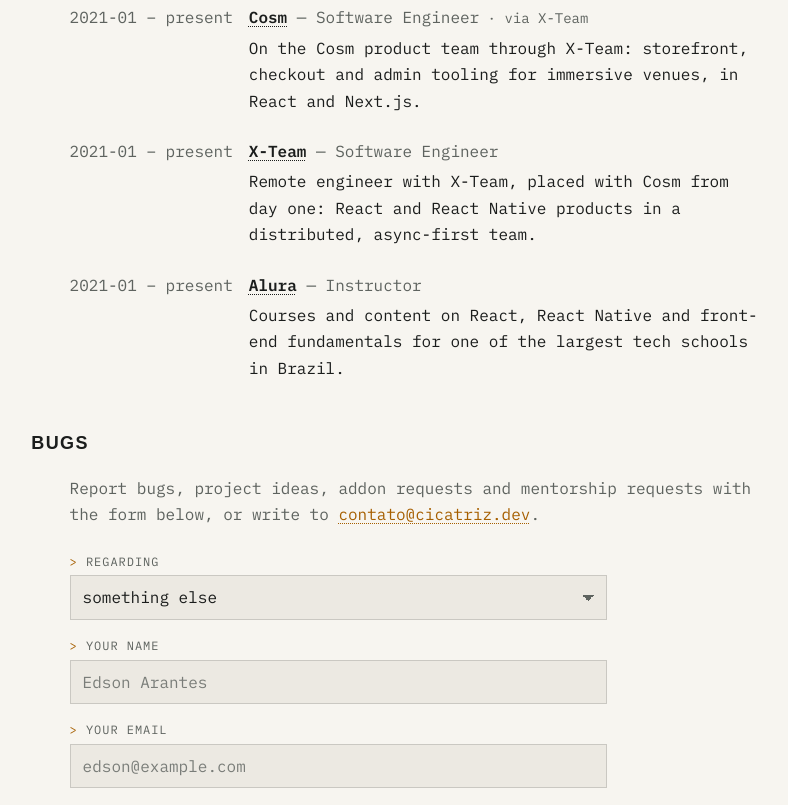
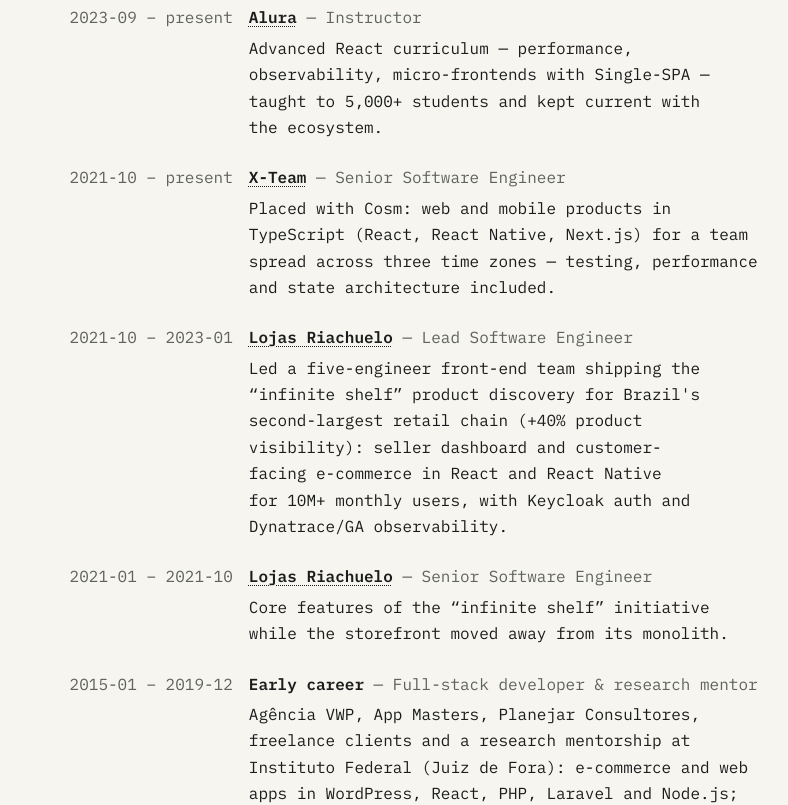
Before and after one commit to cicatrizdev/cicatriz-dev, a Next.js app: page /en in a window 1280 px wide. Shown: the part 2380-3185 px from the top of the page, without its empty margins (244-1032 px from the left). Built offline with nearby package versions, Linux system fonts and the light colour scheme; a web font is replaced by a local one.

Commit message:
feat(history): real roles and dates from LinkedIn
X-Team (Senior, Oct 2021–), Alura (Instructor, Sep 2023–), Lojas
Riachuelo (Senior Jan–Oct 2021, Lead Oct 2021–Jan 2023) and the
2015–2019 early-career block. Cosm stays as the X-Team placement.

```diff
--- a/src/content/experience.ts
+++ b/src/content/experience.ts
@@ -2,41 +2,72 @@
 
 /**
  * Professional history shown under HISTORY, most recent first (stable for ties).
- * TODO(pedro): confirm start months (years are right, months are placeholders). Nothing here has ended.
+ * Source: LinkedIn (linkedin.com/in/pedro-c-mello), condensed to one or two lines each.
+ * TODO(pedro): the 2020 role (Angular 8 → Ionic, financial dashboard) is missing —
+ * company, title and months needed.
  */
 export const experience: readonly Experience[] = [
   {
-    company: 'Cosm',
-    url: 'https://www.cosm.com',
-    via: 'X-Team',
-    role: { en: 'Software Engineer', pt: 'Engenheiro de Software' },
-    start: '2021-01',
+    company: 'X-Team',
+    url: 'https://x-team.com',
+    role: {
+      en: 'Senior Software Engineer',
+      pt: 'Engenheiro de Software Sênior',
+    },
+    start: '2021-10',
     end: null,
     summary: {
-      en: 'On the Cosm product team through X-Team: storefront, checkout and admin tooling for immersive venues, in React and Next.js.',
-      pt: 'No time de produto da Cosm, via X-Team: loja, checkout e ferramentas administrativas para venues imersivos, em React e Next.js.',
-    },
-  },
-  {
-    company: 'X-Team',
-    url: 'https://x-team.com',
-    role: { en: 'Software Engineer', pt: 'Engenheiro de Software' },
-    start: '2021-01',
-    end: null,
-    summary: {
-      en: 'Remote engineer with X-Team, placed with Cosm from day one: React and React Native products in a distributed, async-first team.',
-      pt: 'Engenheiro remoto pela X-Team, alocado na Cosm desde o primeiro dia: produtos React e React Native em um time distribuído e assíncrono por padrão.',
+      en: 'Placed with Cosm: web and mobile products in TypeScript (React, React Native, Next.js) for a team spread across three time zones — testing, performance and state architecture included.',
+      pt: 'Alocado na Cosm: produtos web e mobile em TypeScript (React, React Native, Next.js) para um time espalhado em três fusos — com testes, performance e arquitetura de estado no pacote.',
     },
   },
   {
     company: 'Alura',
     url: 'https://www.alura.com.br',
     role: { en: 'Instructor', pt: 'Instrutor' },
-    start: '2021-01',
+    start: '2023-09',
     end: null,
     summary: {
-      en: 'Courses and content on React, React Native and front-end fundamentals for one of the largest tech schools in Brazil.',
-      pt: 'Cursos e conteúdo sobre React, React Native e fundamentos de front-end para uma das maiores escolas de tecnologia do Brasil.',
+      en: 'Advanced React curriculum — performance, observability, micro-frontends with Single-SPA — taught to 5,000+ students and kept current with the ecosystem.',
+      pt: 'Currículo avançado de React — performance, observabilidade, micro-frontends com Single-SPA — para mais de 5.000 alunos, sempre atualizado com o ecossistema.',
+    },
+  },
+  {
+    company: 'Lojas Riachuelo',
+    url: 'https://www.riachuelo.com.br',
+    role: { en: 'Lead Software Engineer', pt: 'Lead Software Engineer' },
+    start: '2021-10',
+    end: '2023-01',
+    summary: {
+      en: "Led a five-engineer front-end team shipping the “infinite shelf” product discovery for Brazil's second-largest retail chain (+40% product visibility): seller dashboard and customer-facing e-commerce in React and React Native for 10M+ monthly users, with Keycloak auth and Dynatrace/GA observability.",
+      pt: 'Liderei um time de cinco engenheiros de front-end entregando a descoberta de produtos “prateleira infinita” da segunda maior varejista do Brasil (+40% de visibilidade de produto): painel do vendedor e e-commerce para 10M+ usuários mensais em React e React Native, com autenticação Keycloak e observabilidade Dynatrace/GA.',
+    },
+  },
+  {
+    company: 'Lojas Riachuelo',
+    url: 'https://www.riachuelo.com.br',
+    role: {
+      en: 'Senior Software Engineer',
+      pt: 'Engenheiro de Software Sênior',
+    },
+    start: '2021-01',
+    end: '2021-10',
+    summary: {
+      en: 'Core features of the “infinite shelf” initiative while the storefront moved away from its monolith.',
+      pt: 'Funcionalidades centrais da iniciativa “prateleira infinita” durante a saída do monólito da loja.',
+    },
+  },
+  {
+    company: 'Early career',
+    role: {
+      en: 'Full-stack developer & research mentor',
+      pt: 'Dev full-stack e mentor de pesquisa',
+    },
+    start: '2015-01',
+    end: '2019-12',
+    summary: {
+      en: 'Agência VWP, App Masters, Planejar Consultores, freelance clients and a research mentorship at Instituto Federal (Juiz de Fora): e-commerce and web apps in WordPress, React, PHP, Laravel and Node.js; REST APIs and React Native apps; an IoT aquarium-automation dashboard; 20+ sites for small businesses.',
+      pt: 'Agência VWP, App Masters, Planejar Consultores, clientes freelance e mentoria de pesquisa no Instituto Federal (Juiz de Fora): e-commerces e apps web em WordPress, React, PHP, Laravel e Node.js; APIs REST e apps React Native; um painel IoT de automação de aquário; 20+ sites para pequenos negócios.',
     },
   },
 ]
```
